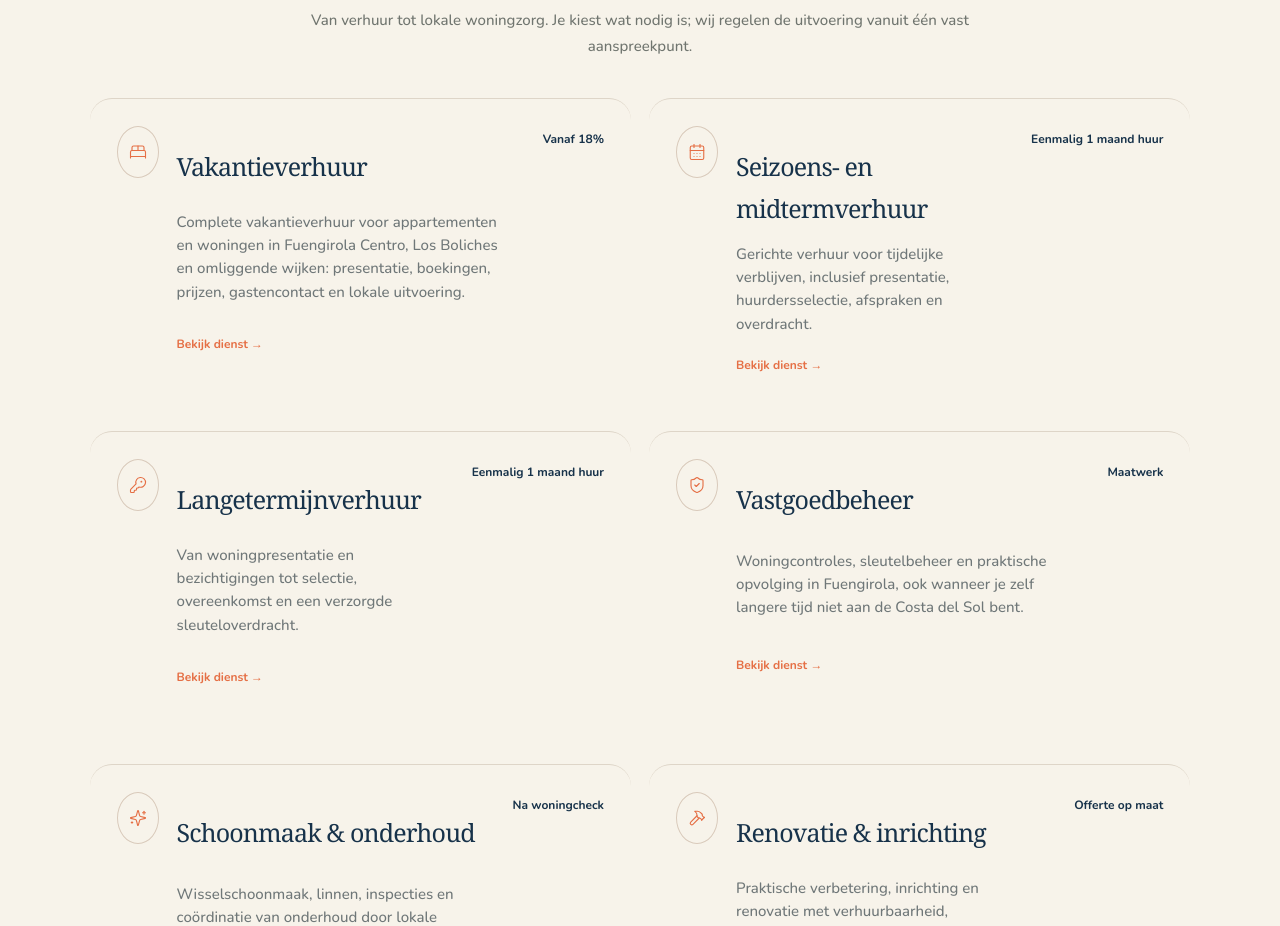
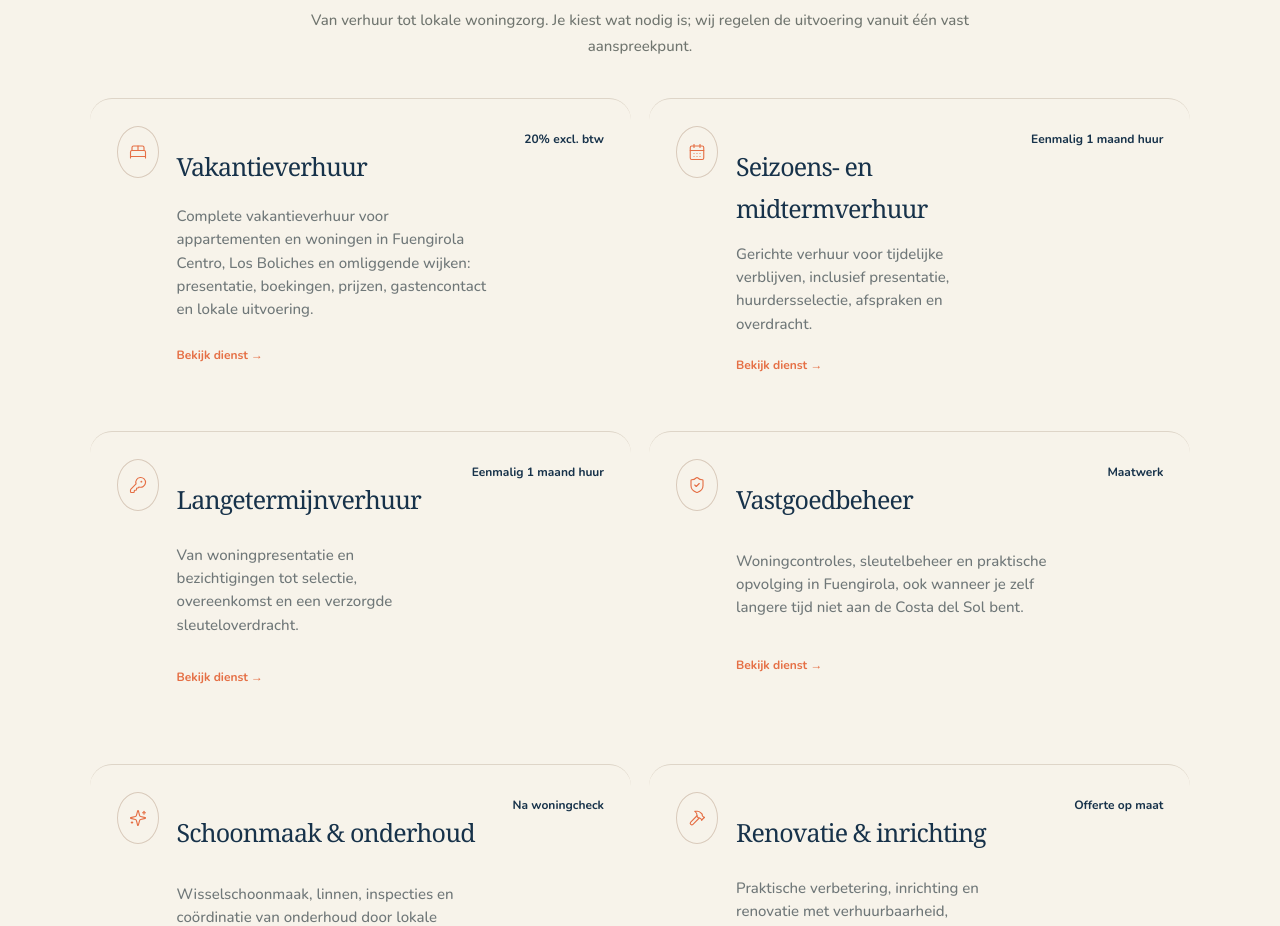
Before and after one commit to martijnschlosser/verhuurbeheer-fuengirola, a Next.js app: page / in a window 1280 px wide. Shown: the part 1507-2433 px from the top of the page. Built offline with nearby package versions, Linux system fonts and the light colour scheme; no server answers.

Commit message:
fix: update Fuengirola management fee to 20 percent

```diff
--- a/app/site-config.ts
+++ b/app/site-config.ts
@@ -26,14 +26,14 @@ export const siteConfig = {
   },
   domain: "https://verhuurbeheerfuengirola.nl",
   contact: { email: "contact@verhuurbeheerspanje.nl", whatsapp: "31852128105" },
-  pricing: { holidayRental: "Vanaf 18%", midterm: "Eenmalig 1 maand huur", longterm: "Eenmalig 1 maand huur" },
+  pricing: { holidayRental: "20% excl. btw", midterm: "Eenmalig 1 maand huur", longterm: "Eenmalig 1 maand huur" },
   social: {
     instagram: "https://www.instagram.com/verhuurbeheer_spanje/",
     facebook: "https://www.facebook.com/verhuurbeheerspanje/",
   },
   seo: {
     title: "Verhuurbeheer Fuengirola | Voor Nederlandse eigenaren",
-    description: "Fullservice verhuurbeheer in Fuengirola voor Nederlandse eigenaren. Vakantieverhuur vanaf 18%, midterm, langetermijn en lokaal vastgoedbeheer.",
+    description: "Fullservice verhuurbeheer in Fuengirola voor Nederlandse eigenaren. Vakantieverhuur voor 20% exclusief toepasselijke btw, midterm, langetermijn en lokaal vastgoedbeheer.",
     primaryKeywords: [
       "verhuurbeheer Fuengirola",
       "Nederlandse verhuurmakelaar Fuengirola",
```
